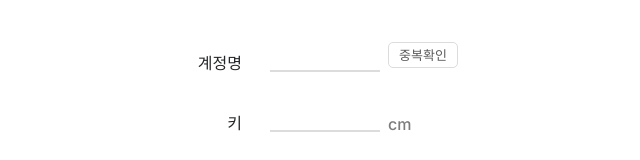
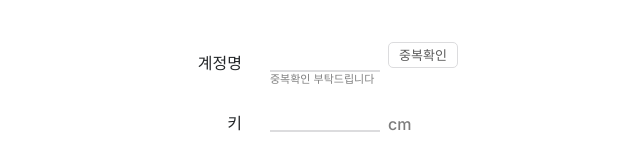
Before and after one commit to where-wear/WhereWear, a Next.js app in the folder client/: page /signin/userdata in a window 1280 px wide. Shown: the part 232-392 px from the top of the page, without its empty margins (319-959 px from the left). Built offline with nearby package versions, Linux system fonts and the light colour scheme.

Commit message:
닉네임 체크

```diff
--- a/client/components/Global/Dropdown.tsx
+++ b/client/components/Global/Dropdown.tsx
@@ -3,13 +3,13 @@ import React, { useEffect, useState } from 'react';
 interface DropdownProps {
   list: string[];
   onSelect: (selectedItem: string | number) => void;
-  title: string;
+  title: string | number;
 }
 
 const Dropdown = (props: DropdownProps) => {
   const { list } = props;
   const [view, setView] = useState(false);
-  const [nowselect, setSelect] = useState<string>(props.title);
+  const [nowselect, setSelect] = useState<string | number>(props.title);
 
   return (
     <>
--- a/client/components/Home/SearchModal.tsx
+++ b/client/components/Home/SearchModal.tsx
@@ -142,8 +142,8 @@ const SearchModal = ({
                       >
                         {/* <div className="search-result-photo">사진</div> */}
                         <div>
-                          <h2>{result.placeName}</h2>
-                          <p>{result.address}</p>
+                          <h2>{result.placeName.replace(/^"|"$/g, '')}</h2>
+                          <p>{result.address.replace(/^"|"$/g, '')}</p>
                         </div>
                       </div>
                     ))}
--- a/client/components/SignUpDetail/SignData.tsx
+++ b/client/components/SignUpDetail/SignData.tsx
@@ -15,7 +15,10 @@ const SignData = () => {
   const job = ['학생', '직장인', '프리랜서', '자영업자'];
   //닉네임 체크 관련 변수
   const [CheckNickname, setCheckNickname] = useState<string>('');
-
+  const [nicknameMessage, setNicknameMessage] =
+    useState<string>('중복확인 부탁드립니다'); // 메시지 상태
+  const [nicknameMessageColor, setNicknameMessageColor] =
+    useState<string>('gray'); // 메시지 색상 상태
   //중복확인 변수
   const [isCheck, setIsCheck] = useState<boolean>(false);
   //이미지 상태
@@ -26,6 +29,12 @@ const SignData = () => {
   useEffect(() => {
     setIsCheck(false);
     console.log(isCheck);
+  }, [CheckNickname]);
+
+  useEffect(() => {
+    setNicknameMessage('중복확인 부탁드립니다');
+    setNicknameMessageColor('gray');
+    setIsCheck(false);
   }, [CheckNickname]);
 
   //토큰값 url에서 가져오기
@@ -79,6 +88,11 @@ const SignData = () => {
 
   const ninckNameCheckHandler = async () => {
     //닉네임 체크하는 axios요청 함수 checkNickname 변수를 담아서 보내기
+    if (!CheckNickname.trim()) {
+      setNicknameMessage('닉네임을 입력해주세요');
+      setNicknameMessageColor('red');
+      return;
+    }
     try {
       console.log(`서버에 보내는 토큰 ${token} , 닉네임 ${CheckNickname}`);
       const response = await axios.post(
@@ -93,15 +107,32 @@ const SignData = () => {
         }
       );
       console.log(response.data.success, '성공');
-      if (response.data.success === true) {
+      // if (response.data.success === true) {
+      //   setIsCheck(true);
+      //   setUserData((prevUserData) => ({
+      //     ...prevUserData,
+      //     nickname: CheckNickname,
+      //   }));
+      //   console.log(isCheck);
+      // }
+      if (response.data.success) {
         setIsCheck(true);
         setUserData((prevUserData) => ({
           ...prevUserData,
           nickname: CheckNickname,
         }));
-        console.log(isCheck);
+        setNicknameMessage('사용 가능한 닉네임입니다');
+        setNicknameMessageColor('green');
+      } else {
+        setIsCheck(false);
+        setNicknameMessage('사용 중인 닉네임입니다');
+        setNicknameMessageColor('red');
       }
-    } catch (error) {}
+    } catch (error) {
+      setNicknameMessage('닉네임 확인 오류');
+
+      setNicknameMessageColor('red');
+    }
   };
   const subUserDataHandler = async () => {
     if (isButtonDisabled) return;
@@ -165,6 +196,11 @@ const SignData = () => {
                   setCheckNickname(e.target.value);
                 }}
               />
+              <div
+                className={`check-nickname-signdata ${nicknameMessageColor}`}
+              >
+                {nicknameMessage}
+              </div>
             </label>
 
             <button onClick={ninckNameCheckHandler} type="button">
--- a/client/public/styles/pages/User/_userAndFollow.scss
+++ b/client/public/styles/pages/User/_userAndFollow.scss
@@ -32,6 +32,7 @@
 
 //유저 추가정보 입력 칸
 .signup-user-input-underline {
+  position: relative;
   display: block;
   width: 110px;
   height: 20px;
@@ -45,6 +46,21 @@
     width: 100%;
     background-color: transparent;
     color: black;
+  }
+  .check-nickname-signdata {
+    font-size: 11px;
+    position: absolute;
+    width: 120px;
+    top: 20px;
+  }
+  .red {
+    color: red;
+  }
+  .gray {
+    color: gray;
+  }
+  .green {
+    color: #1962ff;
   }
 }
 
```
Also changed, not shown: client/app/recommendLog/page.tsx (+4 -4 lines), client/components/Global/LikeFooter.tsx (+8 -2 lines).
